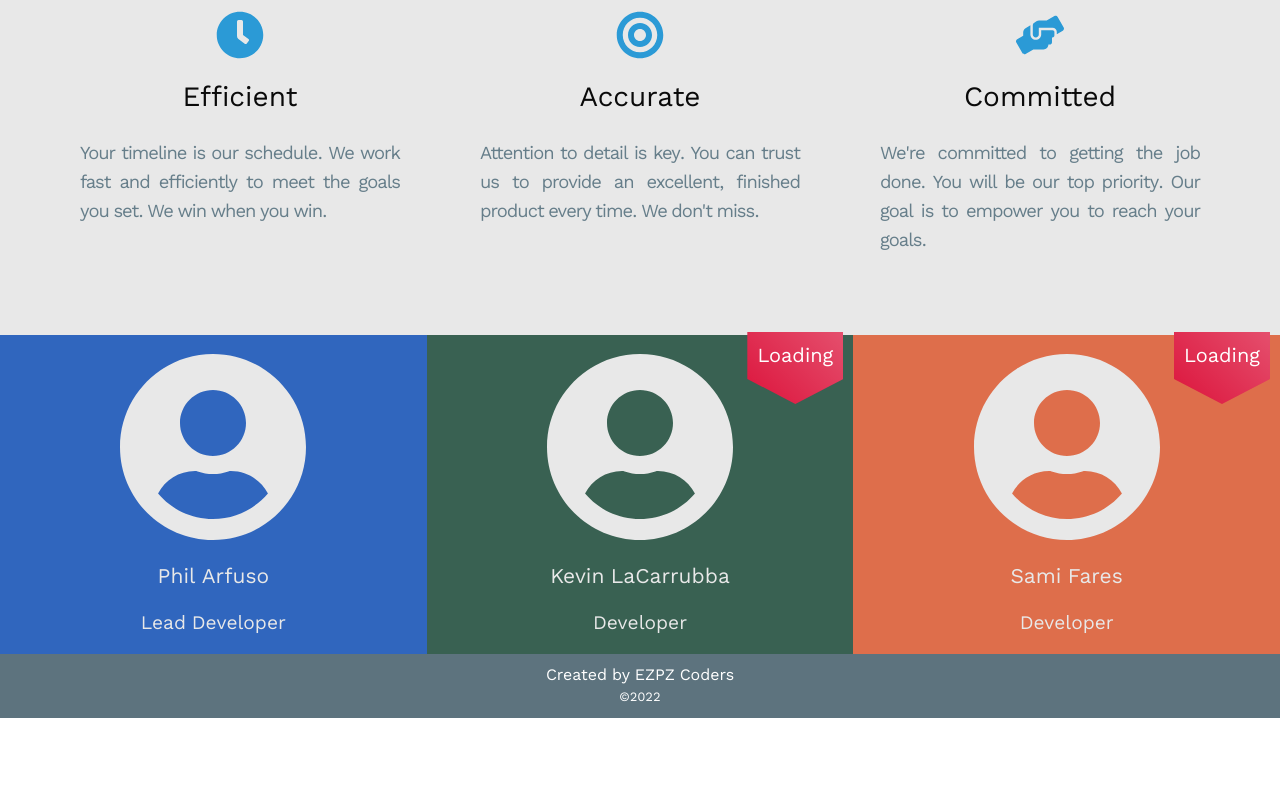
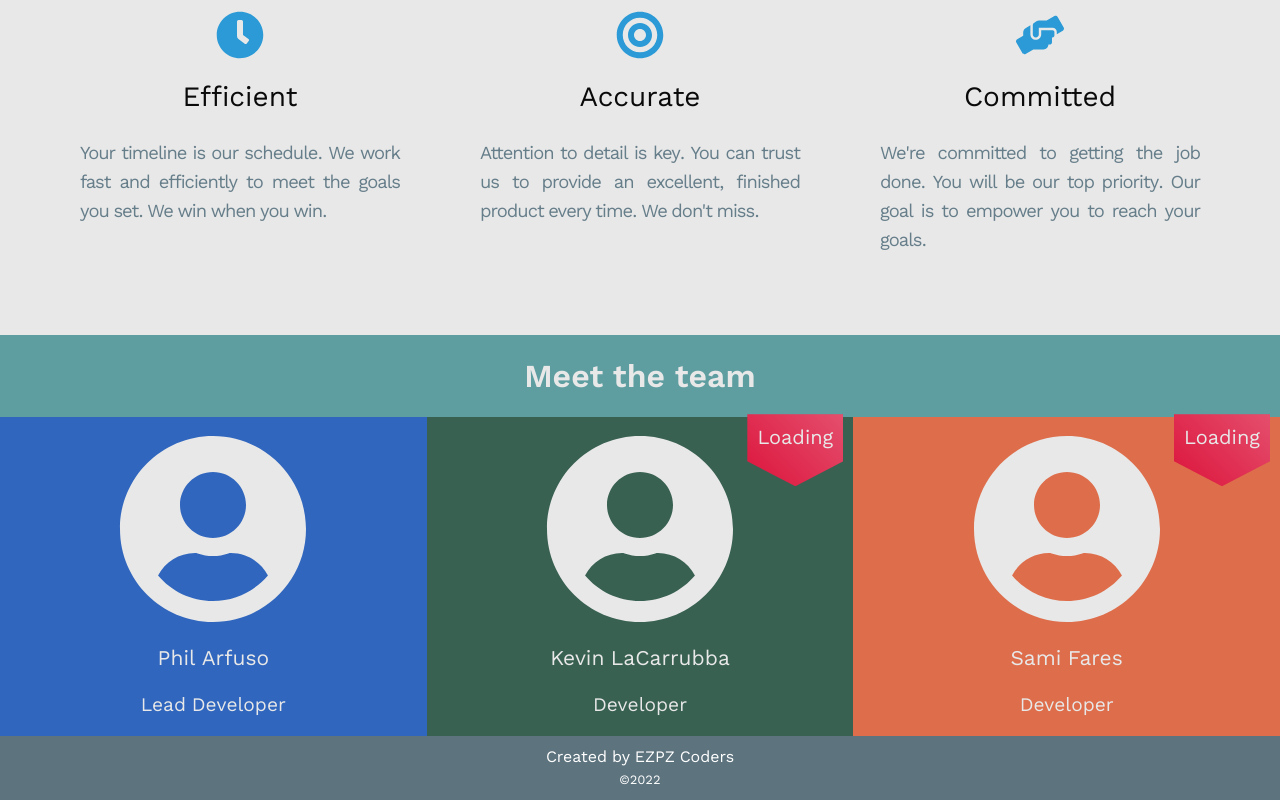
Before and after one commit to pixelverse-studios/pixelverse-studios-ui, a Next.js app: page / in a window 1280 px wide. Shown: the part 903-1703 px from the top of the page. Before the commit the page ends 1621 px from the top, so only its background shows below. Built offline with nearby package versions, Linux system fonts and the light colour scheme.

Commit message:
add title to team block

```diff
--- a/components/views/landing/Landing.module.scss
+++ b/components/views/landing/Landing.module.scss
@@ -175,6 +175,16 @@
     }
 
     .meetTheTeamBlock {
+        h1 {
+            padding: 1rem;
+            text-align: center;
+            background-color: cadetblue;
+            color: var(--off-white);
+            font-weight: 600;
+            font-size: 2rem;
+            margin-bottom: 0;
+        }
+        .teamBlock {
             display: grid;
             grid-template-columns: 1fr 1fr 1fr;
 
@@ -211,6 +221,7 @@
 
                 .role {
                     font-size: 1.2rem;
+                }
             }
         }
     }
--- a/components/views/landing/MeetTheTeam.tsx
+++ b/components/views/landing/MeetTheTeam.tsx
@@ -11,6 +11,8 @@ const LoadingRibbon = () => (
 const MeetTheTeam = () => {
     return (
         <div className={styles.meetTheTeamBlock}>
+            <h1>Meet the team</h1>
+            <div className={styles.teamBlock}>
                 <div className={styles.devCard}>
                     <FaUserCircle className={styles.headshot} />
                     <h2>Phil Arfuso</h2>
@@ -29,6 +31,7 @@ const MeetTheTeam = () => {
                     <span className={styles.role}>Developer</span>
                 </div>
             </div>
+        </div>
     )
 }
 
```
Lines whose indentation alone changed are shown as unchanged.
